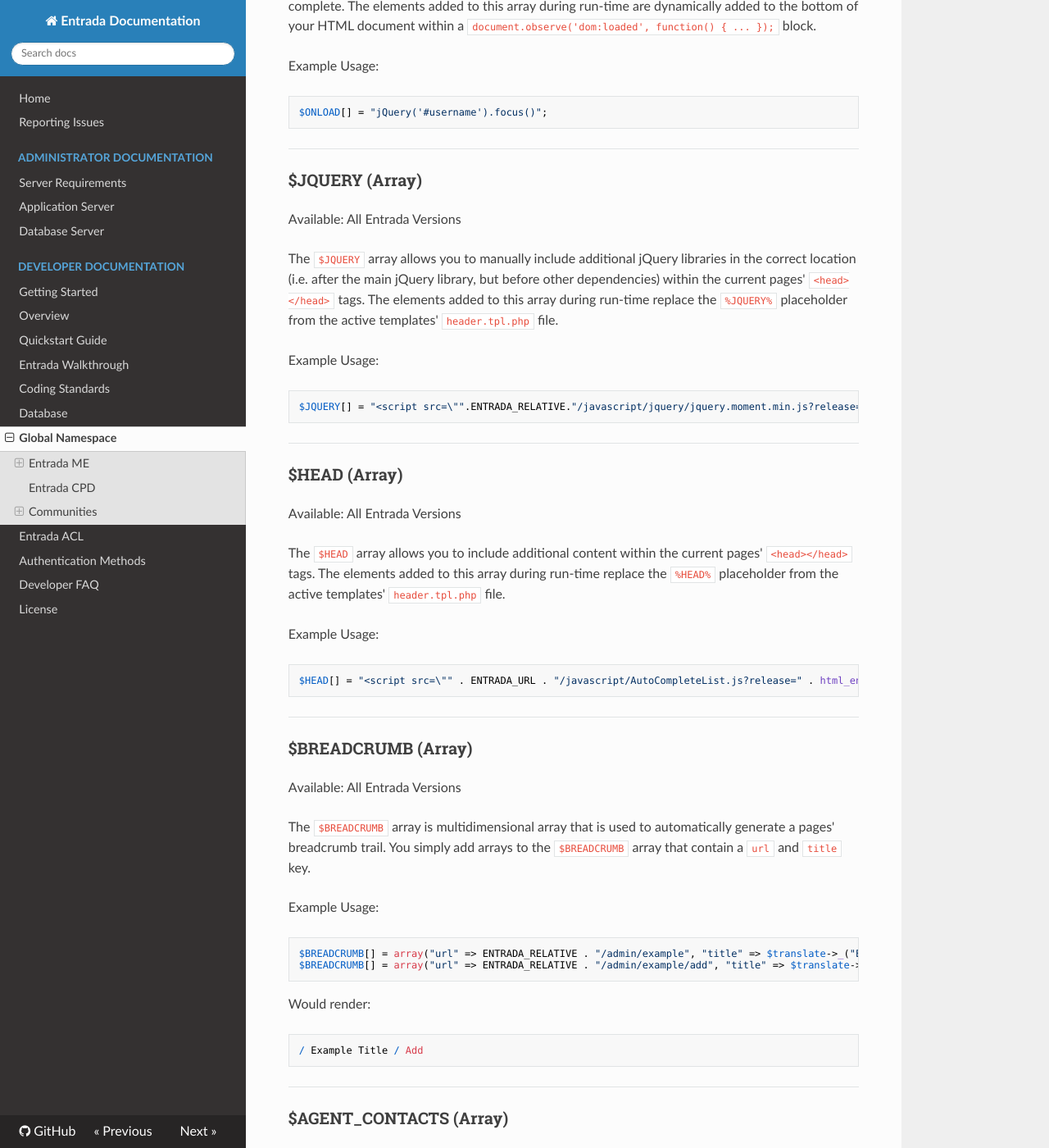
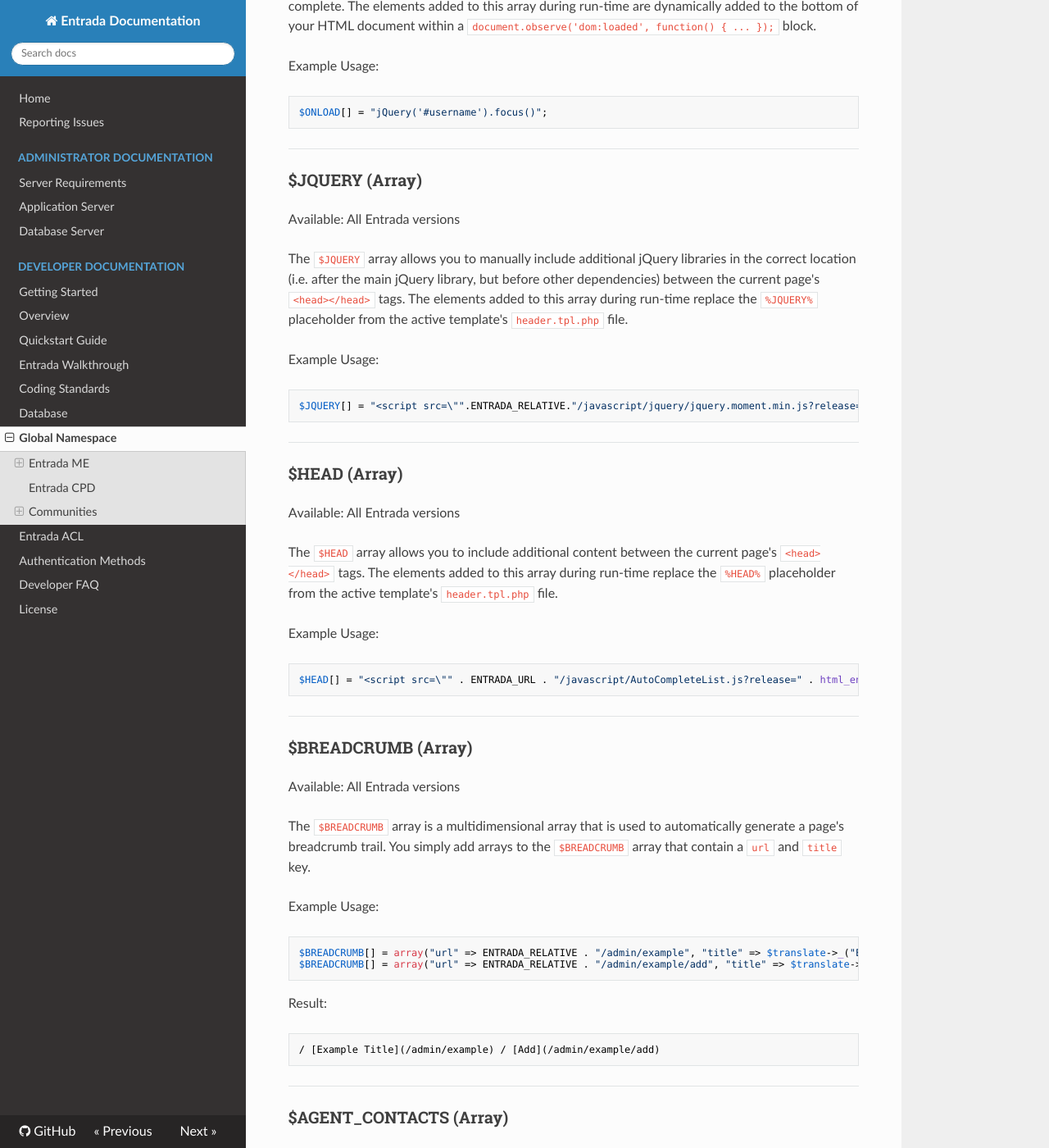
Before and after one commit to pyarmak/entrada-1x-docs, an MkDocs documentation site: the page built from docs/developer/namespace.md, in a window 1280 px wide and 1400 px high, scrolled down 3948 px. Shown: the whole window at 82% size. Built offline with MkDocs 1.6.1, drawn with Linux system fonts in a browser that asks for light colours; nearby versions of some CDN libraries; old or Windows-style settings are respelled for this version of MkDocs; some of the changed text lies outside the part shown.

Commit message:
Proofreading edits
Lots of missing information on this page.

````diff
--- a/docs/developer/namespace.md
+++ b/docs/developer/namespace.md
@@ -79,7 +79,7 @@ if ($db->AutoExecute("courses", $processed, "UPDATE", "course_id = " . (int) $id
 
 Available: Entrada 1.2+
 
-The `$ENTRADA_ACL` object allows you to check whether or not a user has access to do something. The [[Entrada ACL]] is fairly complex, so time should be taken to properly understand how it works.
+The `$ENTRADA_ACL` object allows you to check whether or not a user has access to do something. The [Entrada ACL] is fairly complex, so time should be taken to properly understand how it works.
 
 Example Usage:
 ```php
@@ -160,7 +160,7 @@ Entrada 1.6.1: `www-root/core/library/Models/users/User.class.php`
 
 Available: Entrada 1.3+
 
-When ever you need to output text on a page should do so like `$translate->_("Your String");`. Entrada uses Zend_Translate to support multiple front-end languages, and when you wrap your language strings with the magic `_()` method your text can be replaced with the correct language.
+Whenever you need to output text on a page you should do so like `$translate->_("Your String");`. Entrada uses Zend_Translate to support multiple front-end languages, and when you wrap your language strings with the magic `_()` method your text can be replaced with the correct language.
 
 Example Usage:
 ```php
@@ -174,7 +174,7 @@ Example Usage:
 
 ### $ONLOAD (Array)
 
-Available: All Entrada Versions
+Available: All Entrada versions
 
 The `$ONLOAD` array allows you to record JavaScript that you would like to run after the DOM load is complete. The elements added to this array during run-time are dynamically added to the bottom of your HTML document within a `document.observe('dom:loaded', function() { ... });` block.
 
@@ -187,9 +187,9 @@ $ONLOAD[] = "jQuery('#username').focus()";
 
 ### $JQUERY (Array)
 
-Available: All Entrada Versions
+Available: All Entrada versions
 
-The `$JQUERY` array allows you to manually include additional jQuery libraries in the correct location (i.e. after the main jQuery library, but before other dependencies) within the current pages' `<head></head>` tags. The elements added to this array during run-time replace the `%JQUERY%` placeholder from the active templates' `header.tpl.php` file.
+The `$JQUERY` array allows you to manually include additional jQuery libraries in the correct location (i.e. after the main jQuery library, but before other dependencies) between the current page's `<head></head>` tags. The elements added to this array during run-time replace the `%JQUERY%` placeholder from the active template's `header.tpl.php` file.
 
 Example Usage:
 ```php
@@ -200,9 +200,9 @@ $JQUERY[] = "<script src=\"".ENTRADA_RELATIVE."/javascript/jquery/jquery.moment.
 
 ### $HEAD (Array)
 
-Available: All Entrada Versions
+Available: All Entrada versions
 
-The `$HEAD` array allows you to include additional content within the current pages' `<head></head>` tags. The elements added to this array during run-time replace the `%HEAD%` placeholder from the active templates' `header.tpl.php` file.
+The `$HEAD` array allows you to include additional content between the current page's `<head></head>` tags. The elements added to this array during run-time replace the `%HEAD%` placeholder from the active template's `header.tpl.php` file.
 
 Example Usage:
 ```php
@@ -213,18 +213,18 @@ $HEAD[] = "<script src=\"" . ENTRADA_URL . "/javascript/AutoCompleteList.js?rele
 
 ### $BREADCRUMB (Array)
 
-Available: All Entrada Versions
+Available: All Entrada versions
 
-The `$BREADCRUMB` array is multidimensional array that is used to automatically generate a pages' breadcrumb trail. You simply add arrays to the `$BREADCRUMB` array that contain a `url` and `title` key.
+The `$BREADCRUMB` array is a multidimensional array that is used to automatically generate a page's breadcrumb trail. You simply add arrays to the `$BREADCRUMB` array that contain a `url` and `title` key.
 
 Example Usage:
 ```php
 $BREADCRUMB[] = array("url" => ENTRADA_RELATIVE . "/admin/example", "title" => $translate->_("Example Title"));
 $BREADCRUMB[] = array("url" => ENTRADA_RELATIVE . "/admin/example/add", "title" => $translate->_("Add"));
 ```
-Would render:
+Result:
 ```
-/ Example Title / Add
+/ [Example Title](/admin/example) / [Add](/admin/example/add)
 ```
 
 *****
@@ -269,7 +269,7 @@ Would render:
 
 ## Communities
 
-Entrada has many moving parts, and understanding what's available to you as a developer will go a long way to learning Entrada. This page covers the Global Namespace for the Community system.
+Entrada has many moving parts, and understanding what's available to you as a developer will go a long way to learning Entrada. This page covers the global namespace for the Community system.
 
 **Variables**
 
@@ -286,7 +286,7 @@ Entrada has many moving parts, and understanding what's available to you as a de
 
 ### $COMMUNITY_ID (Variable)
 
-Available: All Entrada Versions
+Available: All Entrada versions
 
 The `$COMMUNITY_ID` variable will return the `communities.community_id` of the community that is currently being accessed by the user.
 
````
Also changed, not shown: other parts of docs/developer/namespace.md (+10 -10 lines).
